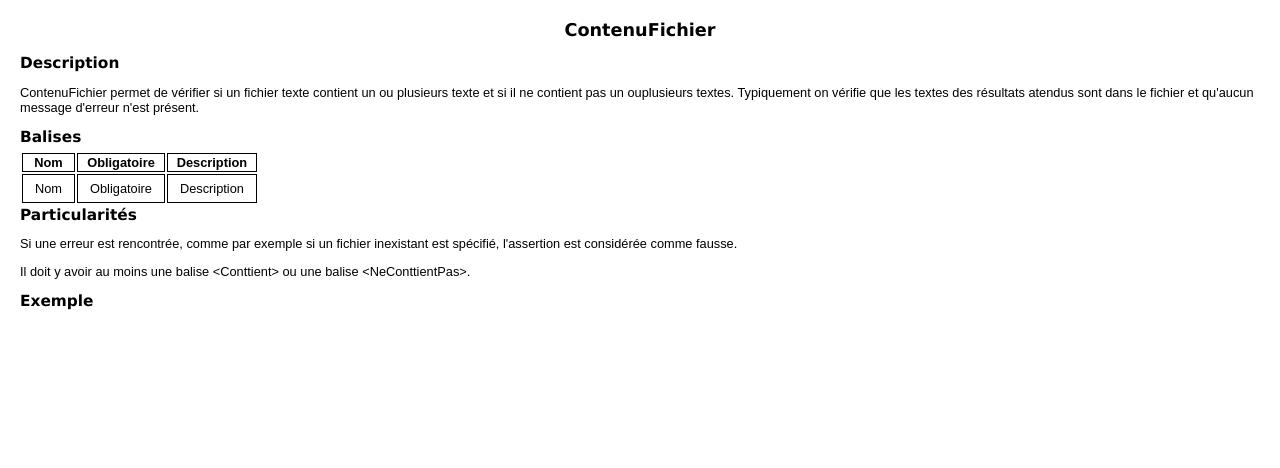
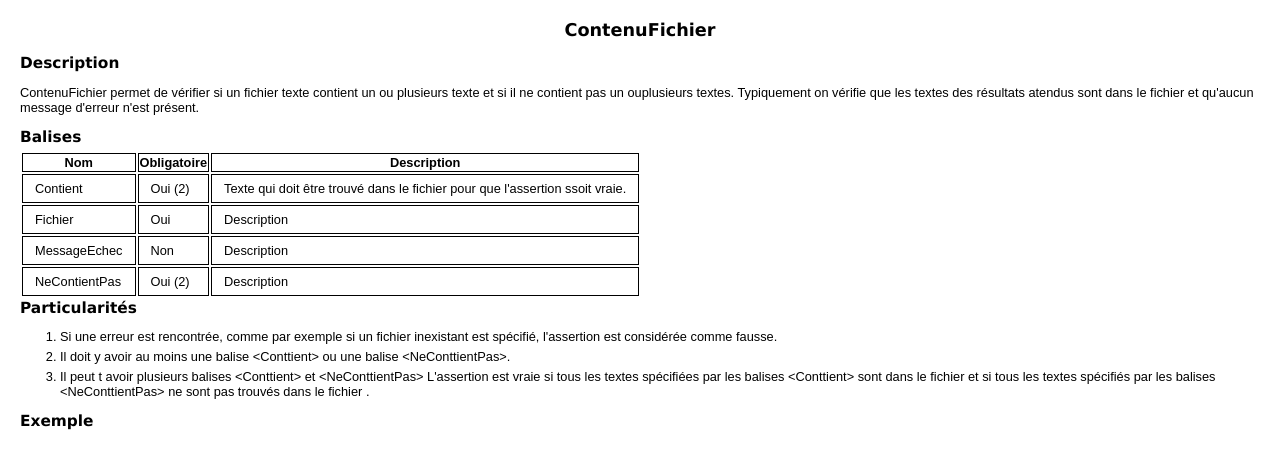
Before and after one commit to jean-claudeparent/noursicain.github.io, a plain HTML site: page RefXML/ContenuFichier.html in a window 1280 px wide. Drawn offline with Linux system fonts and the light colour scheme.

Commit message:
Continuer page ContenuFichier

```diff
--- a/RefXML/ContenuFichier.html
+++ b/RefXML/ContenuFichier.html
@@ -26,20 +26,44 @@
         <TH>Description</TH>
     </TR>
     <TR>
-        <TD>Nom</TD>
-        <TD>Obligatoire</TD>
+        <TD>Contient</TD>
+        <TD>Oui (2)</TD>
+        <TD>Texte qui doit être trouvé dans le fichier pour que l&#39;assertion ssoit vraie.</TD>
+    </TR>
+    <TR>
+        <TD>Fichier</TD>
+        <TD>Oui</TD>
+        <TD>Description</TD>
+    </TR>
+    <TR>
+        <TD>MessageEchec</TD>
+        <TD>Non</TD>
+        <TD>Description</TD>
+    </TR>
+    <TR>
+        <TD>NeContientPas</TD>
+        <TD>Oui (2)</TD>
         <TD>Description</TD>
     </TR>
 </TABLE>
 
 <h2>Particularités</h2>
-    <p>Si une erreur est rencontrée, comme par exemple si un fichier inexistant
+    <ol>
+        <li>Si une erreur est rencontrée, comme par exemple si un fichier inexistant
         est spécifié, l'assertion est considérée comme fausse.
-    </p>
-    <p>Il doit y avoir au moins
+        </li>
+         <li>Il doit y avoir au moins
         une balise &lt;Conttient&gt;
-        ou une balise &lt;NeConttientPas&gt;.
-    </p>
+        ou une balise &lt;NeConttientPas&gt;.</li>
+        <li>Il peut t avoir plusieurs balises
+            &lt;Conttient&gt; et &lt;NeConttientPas&gt;
+            L'assertion est vraie si tous les textes spécifiées
+            par les balises &lt;Conttient&gt; sont dans le fichier
+            et si tous les textes spécifiés par les balises &lt;NeConttientPas&gt;
+            ne sont pas trouvés dans le fichier .</li>
+    </ol>
+
+
 <h2>Exemple</h2>
     <p>
     </p>
```
